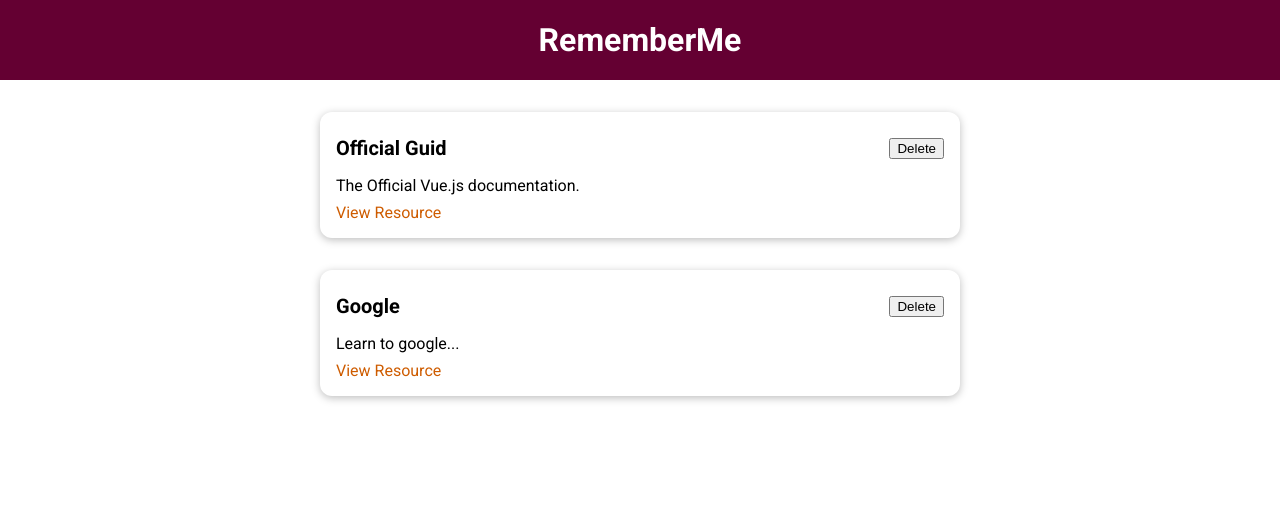
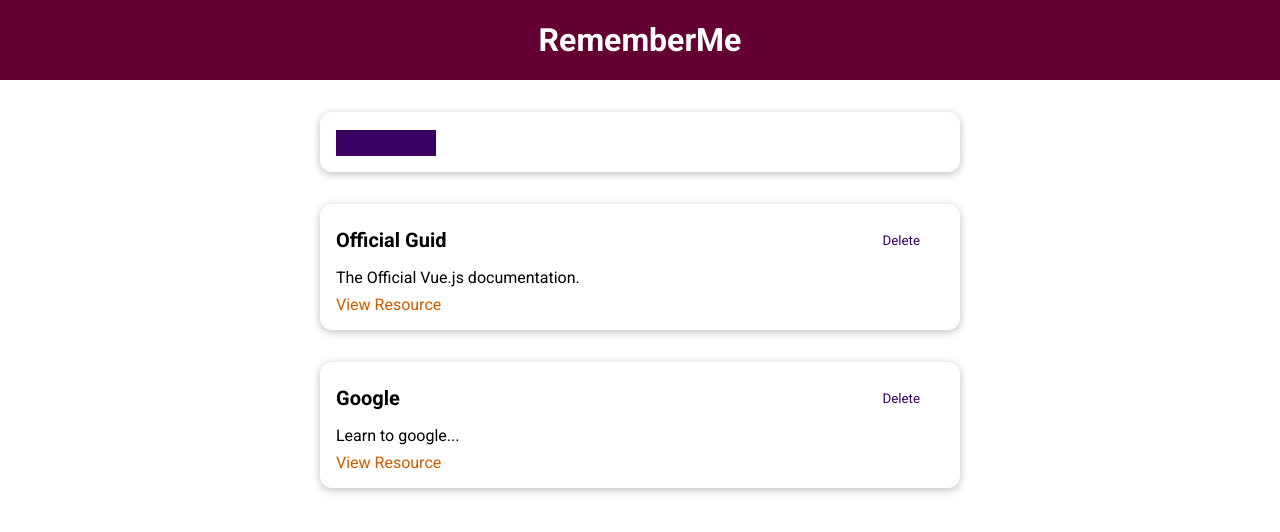
Before and after one commit to ShahabDadKhan/Project-Resources-App, a Vue app: page / in a window 1280 px wide. Shown: the top 532 px of the page. Built offline with nearby package versions, Linux system fonts and the light colour scheme.

Commit message:
added basecard

```diff
--- a/src/App.vue
+++ b/src/App.vue
@@ -1,31 +1,14 @@
 <template>
   <the-header title="RememberMe"></the-header>
-  <stored-resource :resources="storedResource"></stored-resource>
+  <the-resources></the-resources>
 </template>
 
 <script>
 import TheHeader from './components/layouts/TheHeader.vue';
-import StoredResource from './components/learning-resource/StoredResource.vue';
+import TheResources from './components/learning-resource/THeResources.vue';
+
 export default {
-  components: { StoredResource, TheHeader },
-  data() {
-    return {
-      storedResource: [
-        {
-          id: 'official-guid',
-          title: 'Official Guid',
-          description: 'The Official Vue.js documentation.',
-          link: 'https://vuejs.org'
-        },
-        {
-          id: 'google',
-          title: 'Google',
-          description: 'Learn to google...',
-          link: 'https://google.org'
-        }
-      ]
-    };
-  }
+  components: { TheHeader, TheResources }
 };
 </script>
 
--- a/src/components/buttons/Buttons.vue
+++ b/src/components/UI/BaseButton.vue
@@ -1,13 +1,13 @@
 <template>
-  <div>
-    <button>
-      <slot></slot>
-    </button>
-  </div>
+  <button :type="type" :class="mode">
+    <slot></slot>
+  </button>
 </template>
 
 <script>
-export default {};
+export default {
+  props: ['text', 'type', 'mode']
+};
 </script>
 
 <style scoped>
--- /dev/null
+++ b/src/components/learning-resource/AddResource.vue
@@ -0,0 +1,3 @@
+<template>
+  <h2>Add Resource</h2>
+</template>
--- a/src/components/learning-resource/LearningResource.vue
+++ b/src/components/learning-resource/LearningResource.vue
@@ -3,7 +3,7 @@
     <base-card>
       <header>
         <h3>{{ title }}</h3>
-        <button>Delete</button>
+        <base-button mode="flat"> Delete </base-button>
       </header>
       <p>{{ description }}</p>
       <nav>
@@ -16,6 +16,7 @@
 <script>
 // import BaseCard from './UI/BaseCard.vue';
 export default {
+  // components: { TheButtons },
   // components: { BaseCard },
   props: ['title', 'description', 'link']
 };
--- a/src/components/learning-resource/StoredResource.vue
+++ b/src/components/learning-resource/StoredResources.vue
@@ -14,7 +14,7 @@
 import LearningResource from './LearningResource.vue';
 
 export default {
-  props: ['resources'],
+  inject: ['resources'],
   components: {
     LearningResource
   }
--- /dev/null
+++ b/src/components/learning-resource/THeResources.vue
@@ -0,0 +1,66 @@
+<template>
+  <base-card>
+    <base-button
+      @click="setSelectedTab('stored-resources')"
+      :mode="storedResButtonMode"
+    >
+    </base-button>
+    <base-button
+      @click="setSelectedTab('add-resources')"
+      :mode="storedResButtonMode"
+    >
+    </base-button>
+  </base-card>
+  <component :is="selectedTab"></component>
+</template>
+
+<script>
+import StoredResources from './StoredResources.vue';
+import AddResource from './AddResource.vue';
+
+export default {
+  components: {
+    StoredResources,
+    AddResource
+  },
+  data() {
+    return {
+      selectedTab: 'stored-resources',
+      storedResources: [
+        {
+          id: 'official-guid',
+          title: 'Official Guid',
+          description: 'The Official Vue.js documentation.',
+          link: 'https://vuejs.org'
+        },
+        {
+          id: 'google',
+          title: 'Google',
+          description: 'Learn to google...',
+          link: 'https://google.org'
+        }
+      ]
+    };
+  },
+
+  computed: {
+    storedResButtonMode() {
+      return this.selectedTab === 'stored-resources' ? null : 'flat';
+    },
+    addResButtonMode() {
+      return this.selectedTab === 'add-resources' ? null : 'flat';
+    }
+  },
+  provide() {
+    return {
+      resources: this.storedResources
+    };
+  },
+
+  methods: {
+    setSelectedTab(tab) {
+      this.selectedTab = tab;
+    }
+  }
+};
+</script>
--- a/src/main.js
+++ b/src/main.js
@@ -2,9 +2,12 @@
 
 import App from '../src/App.vue';
 import BaseCard from './components/UI/BaseCard.vue';
+import BaseButton from './components/UI/BaseButton.vue';
+// import TheButtons from '../buttons/TheButton.vue';
 
 const app = createApp(App);
 
 app.component('base-card', BaseCard);
+app.component('base-button', BaseButton);
 
 app.mount('#app');
```
